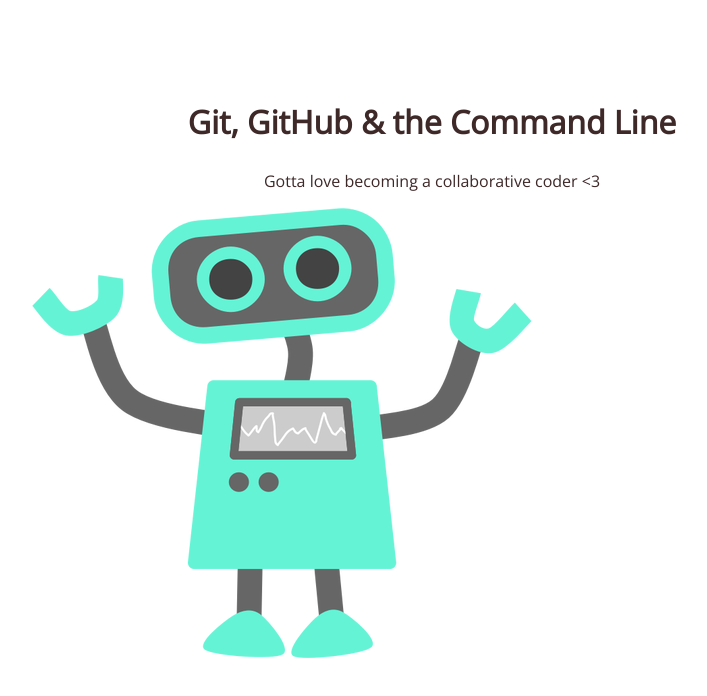
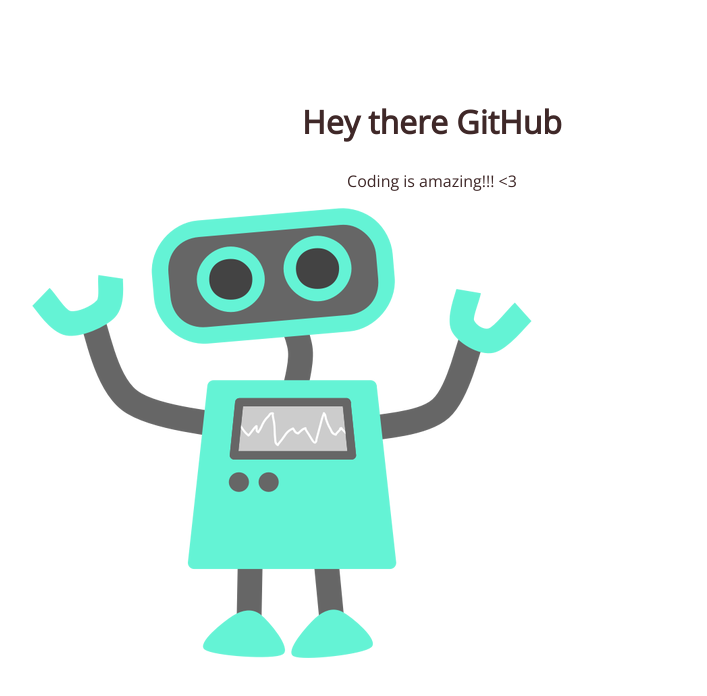
Before and after one commit to Halyette/105-project, a plain HTML site: page index.html in a window 1280 px wide. Shown: the whole page, without its empty margins (208-915 px from the left). Drawn offline with nearby package versions, Linux system fonts and the light colour scheme.

Commit message:
made changes to the title

```diff
--- a/index.html
+++ b/index.html
@@ -2,14 +2,14 @@
 <html lang="en">
 <head>
 	<meta charset="UTF-8">
-	<title>Let's Learn Git, GitHub and the Command Line</title>
+	<title>Learn Git and the Command Line</title>
 	<link href='http://fonts.googleapis.com/css?family=Open+Sans' rel='stylesheet' type='text/css'>
 	<link rel="stylesheet" href="css/style.css">
 </head>
 <body>
 	<section>
-		<h1>Git, GitHub & the Command Line</h1>
-		<p>Gotta love becoming a collaborative coder <3</p>
+		<h1>Hey there GitHub</h1>
+		<p>Coding is amazing!!! <3</p>
 		<img src="img/happy-blue-robot.png">
 	</section>
 </body>
```
